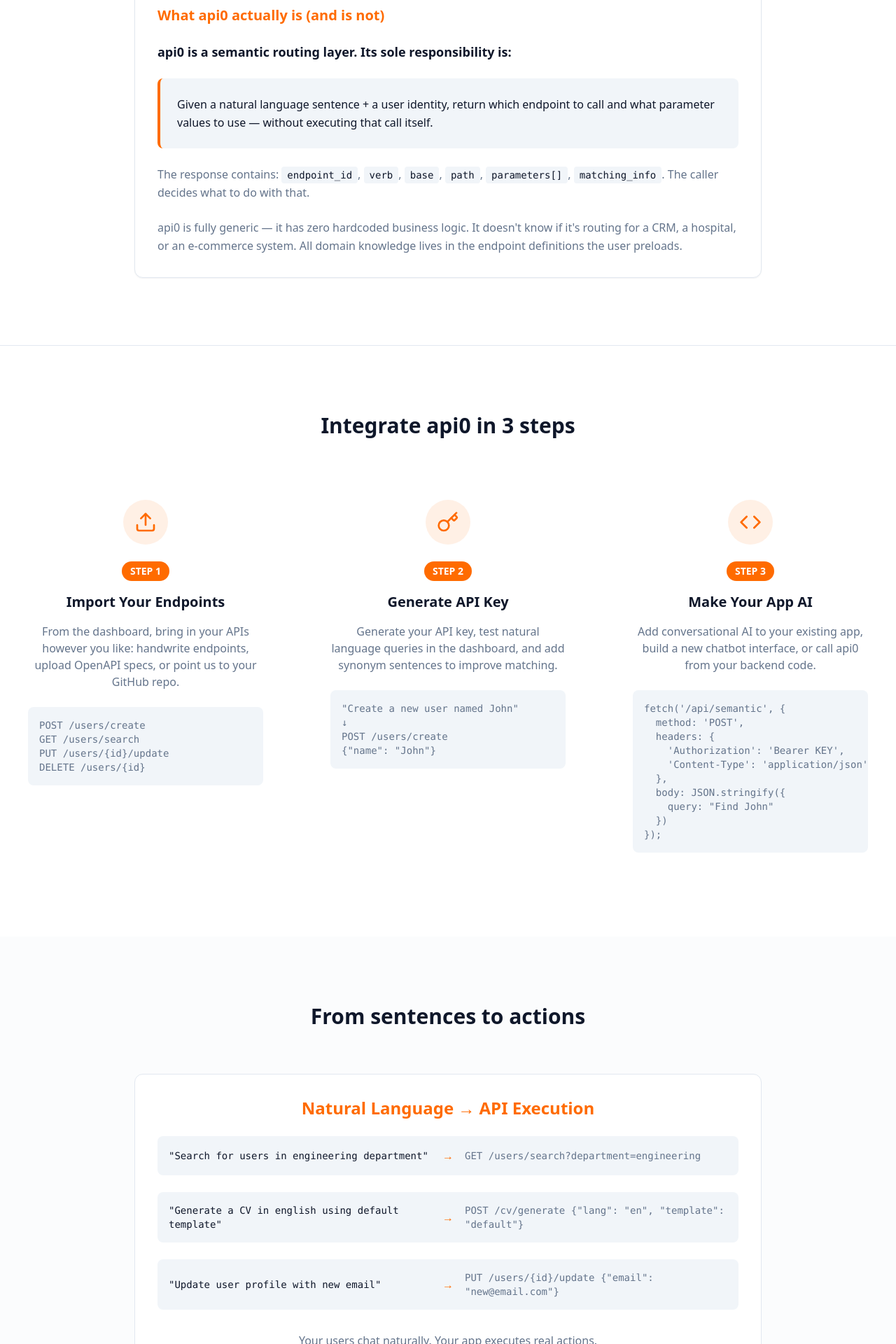
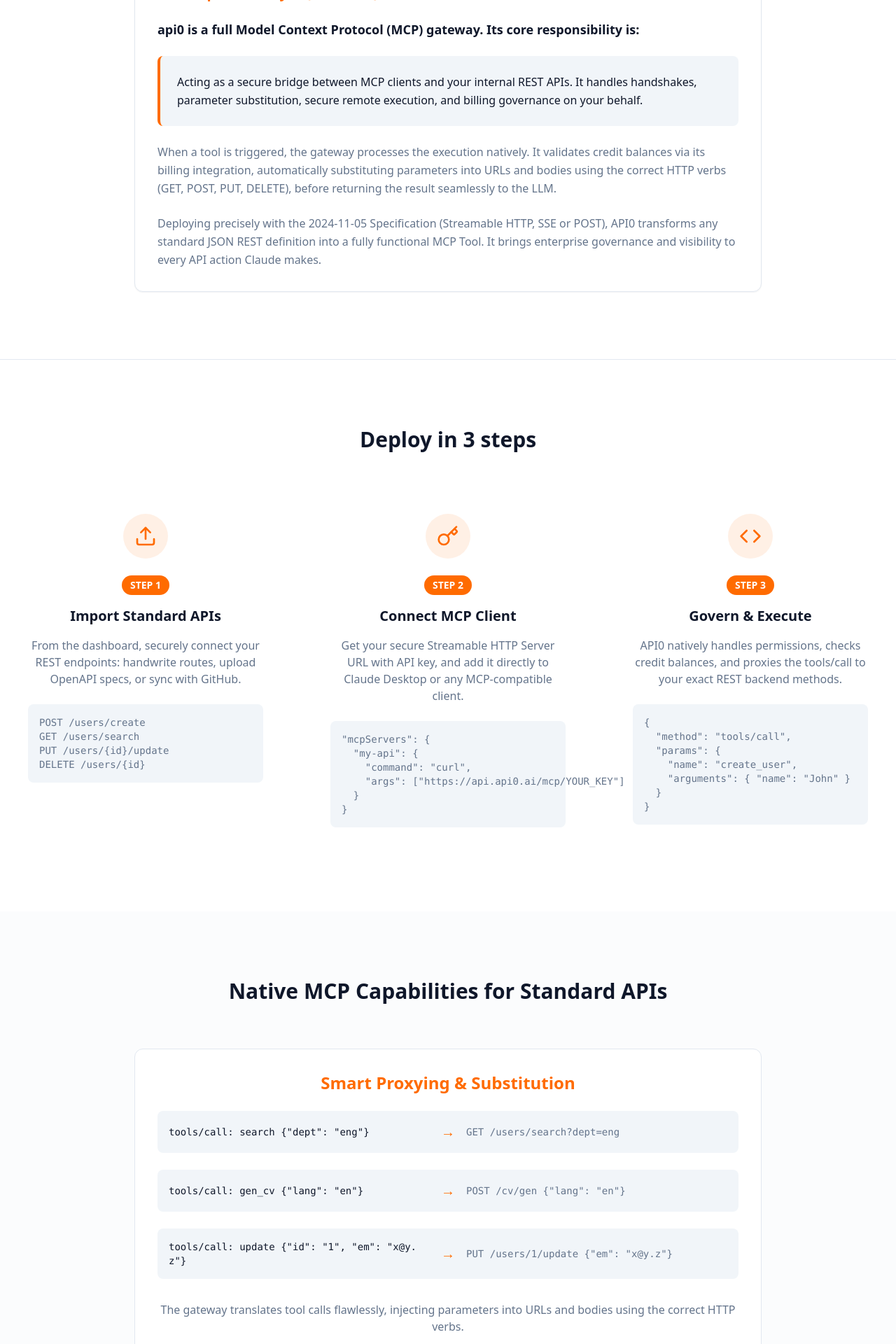
Before and after one commit to bennekrouf/landing-api0, a Next.js app: page / in a window 1280 px wide. Shown: the part 780-2700 px from the top of the page at 70% size. Built offline with nearby package versions, Linux system fonts and the light colour scheme.

Commit message:
refactor: pivot landing page and scope documentation to position API0 as a full MCP gateway

```diff
--- a/src/app/page.tsx
+++ b/src/app/page.tsx
@@ -11,10 +11,11 @@
       <section className="relative pt-24 pb-24 bg-gradient-to-b from-accent to-background">
         <div className="container mx-auto px-4 text-center">
           <h1 className="text-4xl sm:text-6xl font-bold mb-8 text-foreground">
-            Turn any app into a <span className="text-[#FF6B00]">conversational AI</span>
+            The secure <span className="text-[#FF6B00]">MCP Gateway</span> for your APIs
           </h1>
           <p className="text-xl sm:text-2xl text-muted-foreground mb-12 max-w-3xl mx-auto">
-            The infrastructure layer that adds ChatGPT-like capabilities to your existing applications. Execute real actions through natural language.
+            Instantly bridge your standard REST APIs to Claude and other MCP clients.
+            We handle the JSON-RPC 2.0 protocol, security, and usage governance natively.
           </p>
           <div className="flex flex-col sm:flex-row gap-4 justify-center items-center">
             <a
@@ -23,7 +24,7 @@
               rel="noopener noreferrer"
               className="inline-flex items-center px-8 py-4 rounded-lg bg-[#FF6B00] text-white text-lg font-semibold hover:bg-[#FF6B00]/90 transform transition duration-200 hover:-translate-y-1 shadow-xl shadow-orange-500/20"
             >
-              Get API Key
+              Get MCP Server URL
             </a>
             <a
               href="https://app.api0.ai"
@@ -43,7 +44,7 @@
       {/* 3-Step Integration */}
       <section id="integration" className="py-24 bg-background">
         <div className="container mx-auto px-4">
-          <h2 className="text-3xl font-bold text-center mb-16 text-foreground">Integrate api0 in 3 steps</h2>
+          <h2 className="text-3xl font-bold text-center mb-16 text-foreground">Deploy in 3 steps</h2>
 
           <div className="grid md:grid-cols-3 gap-12">
             {/* Step 1: Import Your APIs */}
@@ -54,9 +55,9 @@
               <div className="bg-[#FF6B00] text-white text-sm font-bold px-3 py-1 rounded-full mb-4">
                 STEP 1
               </div>
-              <h3 className="text-xl font-semibold mb-4 text-foreground">Import Your Endpoints</h3>
+              <h3 className="text-xl font-semibold mb-4 text-foreground">Import Standard APIs</h3>
               <p className="text-muted-foreground mb-6">
-                From the dashboard, bring in your APIs however you like: handwrite endpoints, upload OpenAPI specs, or point us to your GitHub repo.
+                From the dashboard, securely connect your REST endpoints: handwrite routes, upload OpenAPI specs, or sync with GitHub.
               </p>
               <div className="bg-muted rounded-lg p-4 w-full">
                 <pre className="text-sm text-left">
@@ -70,7 +71,7 @@
               </div>
             </div>
 
-            {/* Step 2: Get API Key & Test */}
+            {/* Step 2: Get API Key & Connect */}
             <div className="flex flex-col items-center text-center p-6">
               <div className="mb-6 p-4 bg-[#FF6B00]/10 rounded-full">
                 <Key size={32} className="text-[#FF6B00]" />
@@ -78,23 +79,25 @@
               <div className="bg-[#FF6B00] text-white text-sm font-bold px-3 py-1 rounded-full mb-4">
                 STEP 2
               </div>
-              <h3 className="text-xl font-semibold mb-4 text-foreground">Generate API Key</h3>
+              <h3 className="text-xl font-semibold mb-4 text-foreground">Connect MCP Client</h3>
               <p className="text-muted-foreground mb-6">
-                Generate your API key, test natural language queries in the dashboard, and add synonym sentences to improve matching.
+                Get your secure Streamable HTTP Server URL with API key, and add it directly to Claude Desktop or any MCP-compatible client.
               </p>
               <div className="bg-muted rounded-lg p-4 w-full">
                 <pre className="text-sm text-left">
                   <code className="text-muted-foreground">
-                    {`"Create a new user named John"
-↓
-POST /users/create
-{"name": "John"}`}
+                    {`"mcpServers": {
+  "my-api": {
+    "command": "curl",
+    "args": ["https://api.api0.ai/mcp/YOUR_KEY"]
+  }
+}`}
                   </code>
                 </pre>
               </div>
             </div>
 
-            {/* Step 3: Integrate & Build */}
+            {/* Step 3: Govern & Execute */}
             <div className="flex flex-col items-center text-center p-6">
               <div className="mb-6 p-4 bg-[#FF6B00]/10 rounded-full">
                 <Code size={32} className="text-[#FF6B00]" />
@@ -102,23 +105,20 @@
               <div className="bg-[#FF6B00] text-white text-sm font-bold px-3 py-1 rounded-full mb-4">
                 STEP 3
               </div>
-              <h3 className="text-xl font-semibold mb-4 text-foreground">Make Your App AI</h3>
+              <h3 className="text-xl font-semibold mb-4 text-foreground">Govern & Execute</h3>
               <p className="text-muted-foreground mb-6">
-                Add conversational AI to your existing app, build a new chatbot interface, or call api0 from your backend code.
+                API0 natively handles permissions, checks credit balances, and proxies the tools/call to your exact REST backend methods.
               </p>
-              <div className="bg-muted rounded-lg p-4 w-full">
+              <div className="bg-muted rounded-lg p-4 w-full overflow-hidden">
                 <pre className="text-sm text-left">
                   <code className="text-muted-foreground">
-                    {`fetch('/api/semantic', {
-  method: 'POST',
-  headers: {
-    'Authorization': 'Bearer KEY',
-    'Content-Type': 'application/json'
-  },
-  body: JSON.stringify({
-    query: "Find John"
-  })
-});`}
+                    {`{
+  "method": "tools/call",
+  "params": {
+    "name": "create_user",
+    "arguments": { "name": "John" }
+  }
+}`}
                   </code>
                 </pre>
               </div>
@@ -130,47 +130,50 @@
       {/* How It Works Section */}
       <section className="py-24 bg-accent/30">
         <div className="container mx-auto px-4">
-          <h2 className="text-3xl font-bold text-center mb-16 text-foreground">From sentences to actions</h2>
+          <h2 className="text-3xl font-bold text-center mb-16 text-foreground">Native MCP Capabilities for Standard APIs</h2>
 
           <div className="max-w-4xl mx-auto">
             <div className="bg-card border border-border rounded-xl p-8 mb-8">
-              <h3 className="text-2xl font-bold mb-6 text-center text-[#FF6B00]">Natural Language → API Execution</h3>
+              <h3 className="text-2xl font-bold mb-6 text-center text-[#FF6B00]">Smart Proxying & Substitution</h3>
 
               <div className="space-y-6">
-                <div className="flex items-center gap-4 p-4 bg-muted rounded-lg">
-                  <div className="text-foreground font-mono text-sm flex-1">
-                    &quot;Search for users in engineering department&quot;
+                <div className="flex items-center gap-4 p-4 bg-muted rounded-lg flex-col sm:flex-row text-center sm:text-left">
+                  <div className="text-foreground font-mono text-xs sm:text-sm flex-1 break-all">
+                    tools/call: search{"\n"}
+                    &#123;&quot;dept&quot;: &quot;eng&quot;&#125;
                   </div>
-                  <div className="text-[#FF6B00] font-bold">→</div>
-                  <div className="text-muted-foreground font-mono text-sm flex-1">
-                    GET /users/search?department=engineering
+                  <div className="text-[#FF6B00] font-bold text-xl my-2 sm:my-0">→</div>
+                  <div className="text-muted-foreground font-mono text-xs sm:text-sm flex-1 break-all">
+                    GET /users/search?dept=eng
                   </div>
                 </div>
 
-                <div className="flex items-center gap-4 p-4 bg-muted rounded-lg">
-                  <div className="text-foreground font-mono text-sm flex-1">
-                    &quot;Generate a CV in english using default template&quot;
+                <div className="flex items-center gap-4 p-4 bg-muted rounded-lg flex-col sm:flex-row text-center sm:text-left">
+                  <div className="text-foreground font-mono text-xs sm:text-sm flex-1 break-all">
+                    tools/call: gen_cv{"\n"}
+                    &#123;&quot;lang&quot;: &quot;en&quot;&#125;
                   </div>
-                  <div className="text-[#FF6B00] font-bold">→</div>
-                  <div className="text-muted-foreground font-mono text-sm flex-1">
-                    POST /cv/generate {`{"lang": "en", "template": "default"}`}
+                  <div className="text-[#FF6B00] font-bold text-xl my-2 sm:my-0">→</div>
+                  <div className="text-muted-foreground font-mono text-xs sm:text-sm flex-1 break-all">
+                    POST /cv/gen &#123;&quot;lang&quot;: &quot;en&quot;&#125;
                   </div>
                 </div>
 
-                <div className="flex items-center gap-4 p-4 bg-muted rounded-lg">
-                  <div className="text-foreground font-mono text-sm flex-1">
-                    &quot;Update user profile with new email&quot;
+                <div className="flex items-center gap-4 p-4 bg-muted rounded-lg flex-col sm:flex-row text-center sm:text-left">
+                  <div className="text-foreground font-mono text-xs sm:text-sm flex-1 break-all">
+                    tools/call: update{"\n"}
+                    &#123;&quot;id&quot;: &quot;1&quot;, &quot;em&quot;: &quot;x@y.z&quot;&#125;
                   </div>
-                  <div className="text-[#FF6B00] font-bold">→</div>
-                  <div className="text-muted-foreground font-mono text-sm flex-1">
-                    PUT /users/&#123;id&#125;/update {`{"email": "new@email.com"}`}
+                  <div className="text-[#FF6B00] font-bold text-xl my-2 sm:my-0">→</div>
+                  <div className="text-muted-foreground font-mono text-xs sm:text-sm flex-1 break-all">
+                    PUT /users/1/update &#123;&quot;em&quot;: &quot;x@y.z&quot;&#125;
                   </div>
                 </div>
               </div>
 
-              <div className="mt-8 text-center">
+              <div className="mt-8 text-center text-sm sm:text-base">
                 <p className="text-muted-foreground">
-                  Your users chat naturally. Your app executes real actions.
+                  The gateway translates tool calls flawlessly, injecting parameters into URLs and bodies using the correct HTTP verbs.
                 </p>
               </div>
             </div>
--- a/src/components/ScopeSection.tsx
+++ b/src/components/ScopeSection.tsx
@@ -11,7 +11,7 @@
         <div className="max-w-4xl mx-auto">
           <div className="flex justify-between items-center mb-8">
             <h2 className="text-2xl sm:text-3xl font-bold text-foreground">
-              {lang === 'en' ? 'API0 — Scope, Responsibility, and Pre-loading Design' : 'API0 — Périmètre, Responsabilité et Conception'}
+              {lang === 'en' ? 'API0 — Security, Governance, and Execution' : 'API0 — Sécurité, Gouvernance et Exécution'}
             </h2>
             <div className="flex bg-muted rounded-lg p-1">
               <button
@@ -35,43 +35,34 @@
 
           <div className="bg-card border border-border rounded-xl p-8 shadow-sm">
             <h3 className="text-xl font-semibold mb-6 text-[#FF6B00]">
-              {lang === 'en' ? 'What api0 actually is (and is not)' : 'Ce qu\'est réellement api0 (et ce qu\'il n\'est pas)'}
+              {lang === 'en' ? 'What api0 actually is (and does)' : 'Ce qu\'est réellement api0 (et ce qu\'il fait)'}
             </h3>
 
             <div className="space-y-6 text-muted-foreground leading-relaxed">
               <p className="text-lg">
                 <strong className="text-foreground">
-                  {lang === 'en' ? 'api0 is a semantic routing layer. Its sole responsibility is:' : 'api0 est une couche de routage sémantique. Sa seule responsabilité est :'}
+                  {lang === 'en' ? 'api0 is a full Model Context Protocol (MCP) gateway. Its core responsibility is:' : 'api0 est une passerelle complète du Model Context Protocol (MCP). Sa responsabilité principale est :'}
                 </strong>
               </p>
 
               <div className="bg-muted p-6 rounded-lg border-l-4 border-[#FF6B00]">
                 <p className="text-foreground font-medium">
                   {lang === 'en'
-                    ? 'Given a natural language sentence + a user identity, return which endpoint to call and what parameter values to use — without executing that call itself.'
-                    : 'Étant donné une phrase en langage naturel + une identité utilisateur, renvoyer quel endpoint appeler et quelles valeurs de paramètres utiliser — sans exécuter cet appel lui-même.'}
+                    ? 'Acting as a secure bridge between MCP clients and your internal REST APIs. It handles handshakes, parameter substitution, secure remote execution, and billing governance on your behalf.'
+                    : 'Agir comme un pont sécurisé entre les clients MCP et vos API REST internes. Il gère les courtoisies (handshakes), la substitution de paramètres, l\'exécution distante sécurisée et la gouvernance de facturation en votre nom.'}
                 </p>
               </div>
 
               <p>
                 {lang === 'en'
-                  ? 'The response contains: '
-                  : 'La réponse contient : '}
-                <code className="bg-muted text-foreground px-2 py-1 rounded text-sm">endpoint_id</code>,{' '}
-                <code className="bg-muted text-foreground px-2 py-1 rounded text-sm">verb</code>,{' '}
-                <code className="bg-muted text-foreground px-2 py-1 rounded text-sm">base</code>,{' '}
-                <code className="bg-muted text-foreground px-2 py-1 rounded text-sm">path</code>,{' '}
-                <code className="bg-muted text-foreground px-2 py-1 rounded text-sm">parameters[]</code>,{' '}
-                <code className="bg-muted text-foreground px-2 py-1 rounded text-sm">matching_info</code>.
-                {lang === 'en'
-                  ? ' The caller decides what to do with that.'
-                  : ' L\'appelant décide quoi faire de tout cela.'}
+                  ? 'When a tool is triggered, the gateway processes the execution natively. It validates credit balances via its billing integration, automatically substituting parameters into URLs and bodies using the correct HTTP verbs (GET, POST, PUT, DELETE), before returning the result seamlessly to the LLM.'
+                  : 'Lorsqu\'un outil est déclenché, la passerelle traite l\'exécution nativement. Elle valide les soldes de crédits via son intégration de facturation, substituant automatiquement les paramètres dans les URL et les corps en utilisant les bons verbes HTTP (GET, POST, PUT, DELETE), avant de renvoyer le résultat de manière transparente au LLM.'}
               </p>
 
               <p>
                 {lang === 'en'
-                  ? 'api0 is fully generic — it has zero hardcoded business logic. It doesn\'t know if it\'s routing for a CRM, a hospital, or an e-commerce system. All domain knowledge lives in the endpoint definitions the user preloads.'
-                  : 'api0 est entièrement générique — il n\'a aucune logique métier codée en dur. Il ne sait pas s\'il route pour un CRM, un hôpital ou un système e-commerce. Toute la connaissance du domaine réside dans les définitions d\'endpoints que l\'utilisateur précharge.'}
+                  ? 'Deploying precisely with the 2024-11-05 Specification (Streamable HTTP, SSE or POST), API0 transforms any standard JSON REST definition into a fully functional MCP Tool. It brings enterprise governance and visibility to every API action Claude makes.'
+                  : 'Se déployant précisément avec la spécification 2024-11-05 (Streamable HTTP, SSE ou POST), API0 transforme n\'importe quelle définition JSON REST standard en un outil MCP entièrement fonctionnel. Il apporte gouvernance et visibilité d\'entreprise à chaque action API effectuée par Claude.'}
               </p>
             </div>
           </div>
```
